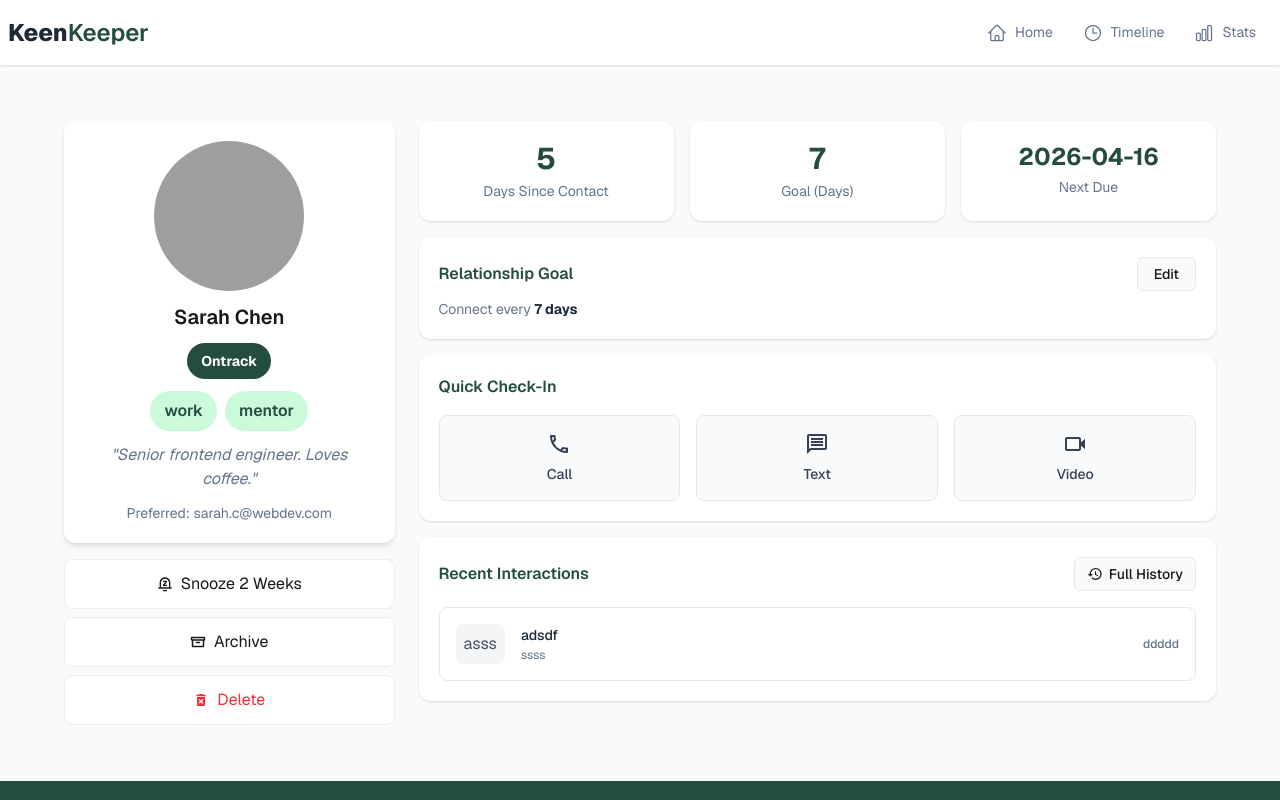
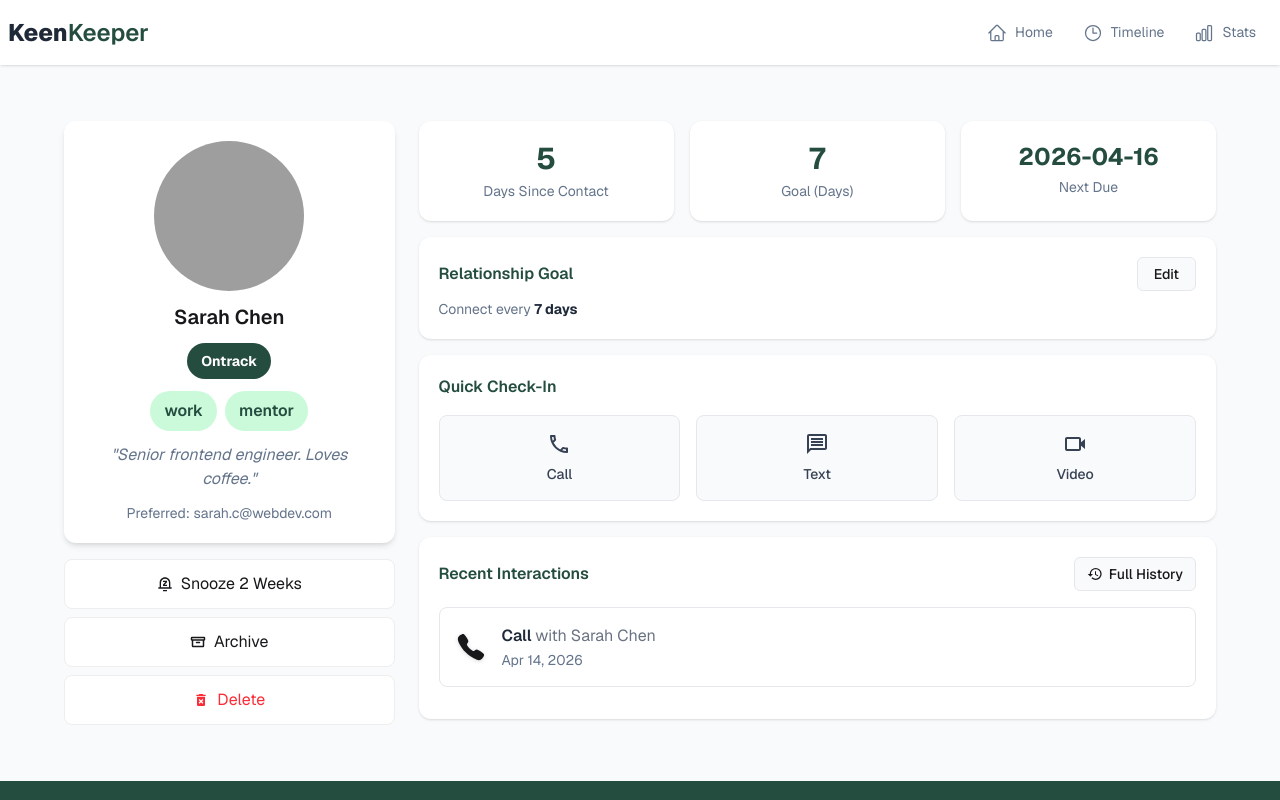
Before and after one commit to 0xW1zard/assignment-7, a React (Vite) app: page /friend/1 in a window 1280 px wide. Both pictures are taken after a click on the button "Call". Shown: the top 800 px of the page. Built offline with nearby package versions, Linux system fonts and the light colour scheme; grey boxes are pictures that could not be loaded.

Commit message:
Interactions Added

```diff
--- a/package.json
+++ b/package.json
@@ -15,6 +15,7 @@
     "react-dom": "^19.2.4",
     "react-icons": "^5.6.0",
     "react-router": "^7.14.0",
+    "react-toastify": "^11.0.5",
     "tailwindcss": "^4.2.2"
   },
   "devDependencies": {
--- /dev/null
+++ b/src/components/InteractionsCard/Interaction.jsx
@@ -0,0 +1,37 @@
+import React from 'react';
+import { BsFillChatLeftTextFill } from "react-icons/bs";
+import { FaVideo } from "react-icons/fa6";
+import { IoCall } from "react-icons/io5";
+import { TbArrowsRandom } from "react-icons/tb";
+
+
+
+
+const Interaction = ({ data }) => {
+    const { type, friendName, date } = data;
+
+    const getIcon = () => {
+        if (type === 'Text') return <BsFillChatLeftTextFill />;
+        if (type === 'Video') return <FaVideo />;
+        if (type === 'Call') return <IoCall />;
+        return <TbArrowsRandom />;
+    };
+
+    return (
+        <div className='p-4 mb-3 border border-gray-200 rounded-lg bg-white flex items-center gap-4'>
+
+            <div className='text-3xl drop-shadow-sm'>
+                {getIcon()}
+            </div>
+
+            <div>
+                <h4 className='font-semibold text-gray-800 text-base'>
+                    {type} <span className='text-gray-500 font-normal'>with {friendName}</span>
+                </h4>
+                <p className='text-[#64748b] text-sm mt-0.5'>{date}</p>
+            </div>
+        </div>
+    );
+};
+
+export default Interaction;
--- /dev/null
+++ b/src/components/context/FriendProvider.jsx
@@ -0,0 +1,49 @@
+import React, { createContext, useState } from 'react';
+import Interaction from '../InteractionsCard/Interaction';
+
+export const FriendContext = createContext();
+
+const FriendProvider = ({ children }) => {
+    const [text, setText] = useState([]);
+    const [call, setcall] = useState([]);
+    const [videoCall, setVideoCall] = useState([]);
+    const [intaList, setIntaList] = useState([]);
+
+    const getFormattedDate = () => {
+        return new Date().toLocaleDateString('en-US', { day: 'numeric', month: 'short', year: 'numeric' });
+    };
+
+    const handleInteractions = (type, friendName) => {
+        const newInteractionData = {
+            id: crypto.randomUUID(),
+            type: type,
+            friendName: friendName,
+            date: getFormattedDate()
+        };
+        setIntaList(prevList => [newInteractionData, ...prevList]);
+    };
+
+    const handleCall = (friend) => {
+        setcall([...call, friend]);
+        handleInteractions('Call', friend.name);
+    };
+
+    const handleText = (friend) => {
+        setText([...text, friend]);
+        handleInteractions('Text', friend.name);
+    };
+
+    const handleVideoCall = (friend) => {
+        setVideoCall([...videoCall, friend]);
+        handleInteractions('Video', friend.name);
+    };
+
+    const data = { text, call, videoCall,intaList, setText, setcall, setVideoCall, handleCall, handleText, handleVideoCall }
+    return (
+        <FriendContext.Provider value={data}>
+            {children}
+        </FriendContext.Provider>
+    );
+};
+
+export default FriendProvider;
--- a/src/main.jsx
+++ b/src/main.jsx
@@ -3,10 +3,15 @@ import { createRoot } from 'react-dom/client'
 import './index.css'
 import { RouterProvider } from 'react-router/dom'
 import { router } from './router/Router'
+import FriendProvider from './components/context/FriendProvider'
+import { ToastContainer } from 'react-toastify'
 
 
 createRoot(document.getElementById('root')).render(
   <StrictMode>
+    <FriendProvider>
     <RouterProvider router={router} />
+    </FriendProvider>
+    <ToastContainer></ToastContainer>
   </StrictMode>,
 )
--- a/src/pages/friendDetails/FriendDetails.jsx
+++ b/src/pages/friendDetails/FriendDetails.jsx
@@ -1,16 +1,24 @@
-import React from 'react';
+import React, { useContext } from 'react';
 import { RiNotificationSnoozeLine } from 'react-icons/ri';
 import { PiArchiveBold } from "react-icons/pi";
 import { MdDeleteForever, MdHistory, MdOutlineCall, MdOutlineMessage } from "react-icons/md";
-import { useLoaderData, useParams } from 'react-router';
+import { Link, useLoaderData, useParams } from 'react-router';
 import { BiVideo } from 'react-icons/bi';
 import Footer from '../../components/footer/Footer';
+import { FriendContext } from '../../components/context/FriendProvider';
+import Interaction from '../../components/InteractionsCard/Interaction';
 
 const FriendDetails = () => {
+
+    const { text, call, videoCall, setText, setcall, setVideoCall, handleCall, handleText, handleVideoCall, intaList } = useContext(FriendContext)
+
+    // console.log("call", call)
+    // console.log('text', text)
+    // console.log("videocall", videoCall)
     const params = useParams();
     const friend = useLoaderData().find(f => f.id === parseInt(params.id));
 
-    const { id, name, picture, email, days_since_contact, status, tags, bio, goal, next_due_date } = friend;
+    const { name, picture, email, days_since_contact, status, tags, bio, goal, next_due_date } = friend;
 
     const stat = (currentStatus) => {
         const base = "w-fit py-2 px-3.5 rounded-full text-sm font-bold capitalize ";
@@ -76,15 +84,15 @@ const FriendDetails = () => {
                         <div className='bg-white p-5 rounded-xl shadow-sm '>
                             <h3 className='font-semibold text-[#244d3f] mb-4'>Quick Check-In</h3>
                             <div className='grid grid-cols-3 gap-4'>
-                                <button className='py-4 border border-gray-200 rounded-lg flex flex-col items-center justify-center gap-2 bg-gray-50 hover:bg-gray-100 text-gray-700 transition'>
+                                <button onClick={() => handleCall(friend)} className='py-4 border border-gray-200 rounded-lg flex flex-col items-center justify-center gap-2 bg-gray-50 hover:bg-gray-200 hover:shadow-lg text-gray-700 transition'>
                                     <MdOutlineCall size={24} />
                                     <span className='text-sm font-medium'>Call</span>
                                 </button>
-                                <button className='py-4 border border-gray-200 rounded-lg flex flex-col items-center justify-center gap-2 bg-gray-50 hover:bg-gray-100 text-gray-700 transition'>
+                                <button onClick={() => handleText(friend)} className='py-4 border border-gray-200 rounded-lg flex flex-col items-center justify-center gap-2 bg-gray-50 hover:bg-gray-200 hover:shadow-lg text-gray-700 transition'>
                                     <MdOutlineMessage size={24} />
                                     <span className='text-sm font-medium'>Text</span>
                                 </button>
-                                <button className='py-4 border border-gray-200 rounded-lg flex flex-col items-center justify-center gap-2 bg-gray-50 hover:bg-gray-100 text-gray-700 transition'>
+                                <button onClick={() => handleVideoCall(friend)} className='py-4 border border-gray-200 rounded-lg flex flex-col items-center justify-center gap-2 bg-gray-50 hover:bg-gray-200 hover:shadow-lg text-gray-700 transition'>
                                     <BiVideo size={24} />
                                     <span className='text-sm font-medium'>Video</span>
                                 </button>
@@ -99,21 +107,10 @@ const FriendDetails = () => {
                                     <MdHistory size={16} /> Full History
                                 </button>
                             </div>
-                            <div className='border border-gray-200 rounded-lg divide-y divide-gray-200'>
-
-                                <div className='p-4 flex items-center justify-between hover:bg-gray-50'>
-                                    <div className='flex items-center gap-4'>
-                                        <div className='p-2 bg-gray-100 rounded-lg text-gray-600'>
-                                            asss
-                                        </div>
-                                        <div>
-                                            <h4 className='font-medium text-gray-800 text-sm'>adsdf</h4>
-                                            <p className='text-[#64748b] text-xs mt-0.5'>ssss</p>
-                                        </div>
-                                    </div>
-                                    <div className='text-[#64748b] text-xs font-medium'>ddddd</div>
-                                </div>
-
+                            <div>
+                                { intaList.map((item) => (
+                                    <Interaction key={item.id} data={item} />
+                                )) }
                             </div>
                         </div>
                     </div>
```
Also changed, not shown: 1 other file (tests, documents, lock files or other folders).
